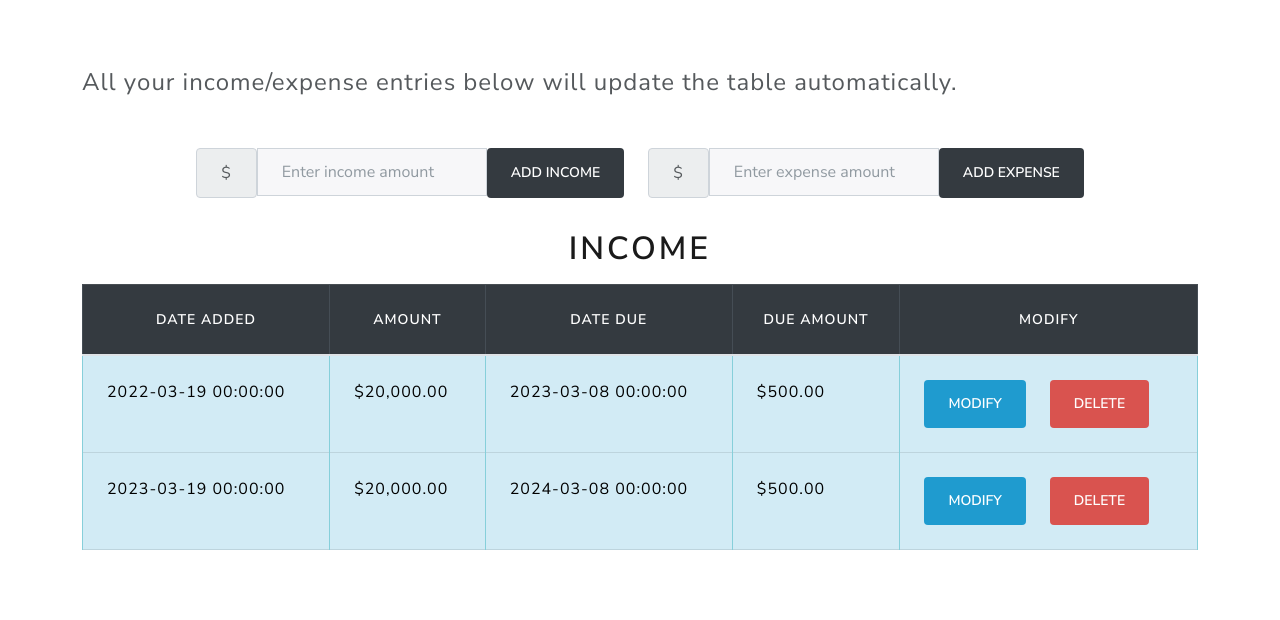
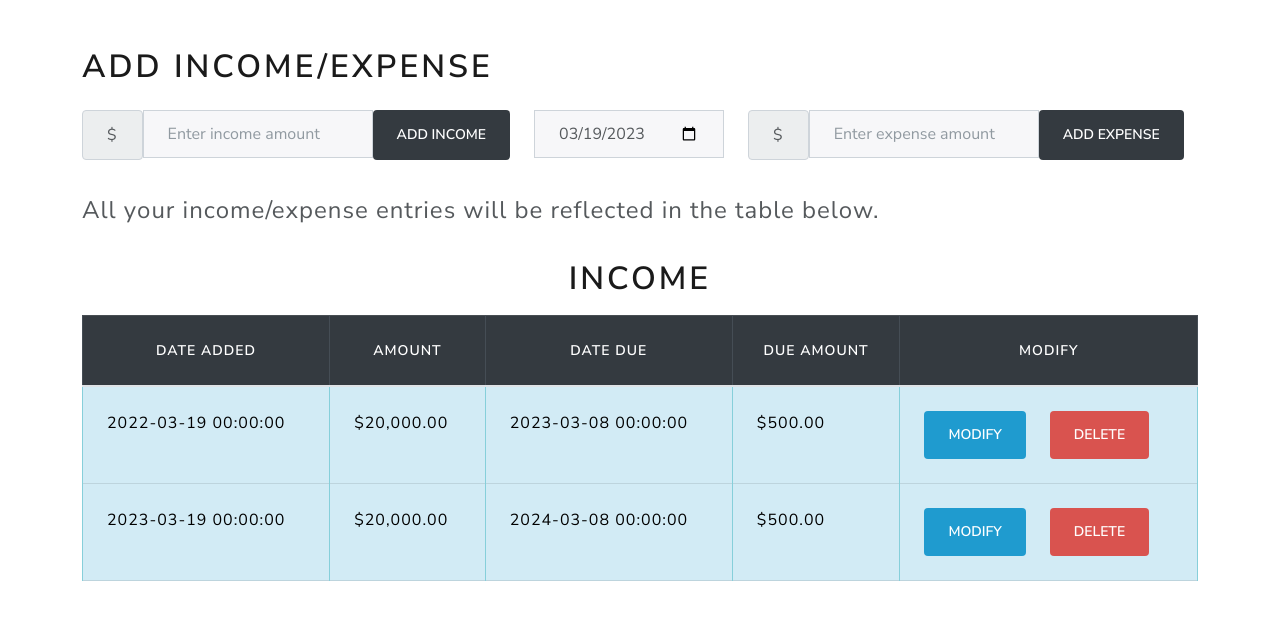
Before and after one commit to faisalsherif7/CS50-final-project, a Flask app: page /dashboard in a window 1280 px wide. Shown: the part 92-712 px from the top of the page. Run offline with Flask 2, Linux system fonts and the light colour scheme; a user stored in the database is signed in; data comes from the database, SQL or seed files in the repository; both versions use the stored data as it was after the commit; some libraries are stand-ins or nearby versions.

Commit message:
Added functionality to choose date of income entry. Modify button remains un-implemented. Might scrap feature.

```diff
--- a/app.py
+++ b/app.py
@@ -136,7 +136,7 @@ def dashboard():
     userid = flasksession.get("user_id")
     incomes = session.query(Income).filter_by(user_id=userid)
     if incomes.count() == 0:
-        return render_template('dashboard.html', incomes=None)
+        return render_template('dashboard.html', incomes=None, datetime=datetime)
     return render_template('dashboard.html', incomes=incomes, datetime=datetime)
 
 @app.route('/settings')
@@ -152,10 +152,16 @@ def addmoney():
         userid = flasksession.get("user_id")
         if action == 'income':
             amount = request.form.get('income')
+            date_input = request.form.get('date')
+            try:
+                date = datetime.strptime(date_input, '%Y-%m-%d')
+            except ValueError:
+                flash("A valid date must be entered. Do not attempt to modify HTML file.")
+                return redirect('/dashboard')
             if not amount:
                 flash("Please enter amount!")
                 return redirect('/dashboard')
-            income = Income(amount=amount, user_id=userid, due_amount= (2.5/100 * int(amount)))
+            income = Income(amount=amount, user_id=userid, due_amount= (2.5/100 * int(amount)), date=date, due_date=plus_one_hijri(date))
             session.add(income)
             session.commit()
             flash("Income added")
@@ -198,7 +204,7 @@ def history():
 @login_required
 def due():
     current_date = datetime.now()
-    incomes_due = session.query(Income).filter(Income.due_date >= current_date).filter_by(paid=False)
+    incomes_due = session.query(Income).filter(Income.due_date <= current_date).filter_by(paid=False)
     if incomes_due.count() == 0:
         return render_template('due.html', incomes=None)
     return render_template('due.html', incomes=incomes_due)
@@ -305,7 +311,6 @@ def change_password():
     return redirect('/settings')
 
 
-
 # SQLAlchemy - Flask removes database sessions at end of request
 @app.teardown_appcontext
 def shutdown_session(exception=None):
--- a/templates/dashboard.html
+++ b/templates/dashboard.html
@@ -4,20 +4,23 @@
 
 {% block content %}
 
-<p class="fs-3 mt-3 mb-5">
-    All your income/expense entries below will update the table automatically.
-</p>
-
+<h1 class="mb-4"> Add Income/Expense </h1>
 <form class="" action="/addmoney" method="post">
-    <div class="row justify-content-center">
-        <div class="form-group text-center col-auto">
+    <div class="row">
+        <div class="form-group col-auto">
             <div class="input-group">
                 <span class="input-group-text">$</span>
                 <input autocomplete="off" class="form-control mx-auto" type="number" name="income" id="money" placeholder="Enter income amount">
                 <button class="btn btn-dark" type="submit" name="action" value="income">Add income</button>
             </div>
         </div>
-        <div class="form-group text-center col-auto">
+        <div class="form-group col-auto">
+            <div class="input-group datepicker">
+                {% set current_date = datetime.strftime(datetime.now(), '%Y-%m-%d') %}
+                <input type="date" class="form-control" id="datepicker" name="date" value="{{ current_date }}" required>
+            </div>
+        </div>
+        <div class="form-group col-auto">
             <div class="input-group">
                 <span class="input-group-text">$</span>
                 <input autocomplete="off" class="form-control mx-auto" type="number" name="expense" id="money" placeholder="Enter expense amount">
@@ -26,13 +29,16 @@
         </div>
     </div>
 </form>
+<p class="fs-3 mt-3 mb-3">
+    All your income/expense entries will be reflected in the table below.
+</p>
 
 {% if incomes %}
 
 <div class="table-responsive">
     <table class="table table-bordered mt-3">
         <h1 class="mt-3 text-center"> Income </h1>
-            <thead class="table-dark text-center">
+        <thead class="table-dark text-center">
                 <th>Date added</th>
                 <th>Amount</th>
                 <th>Date Due</th>
```
Also changed, not shown: zakat.db, 1 other file.
